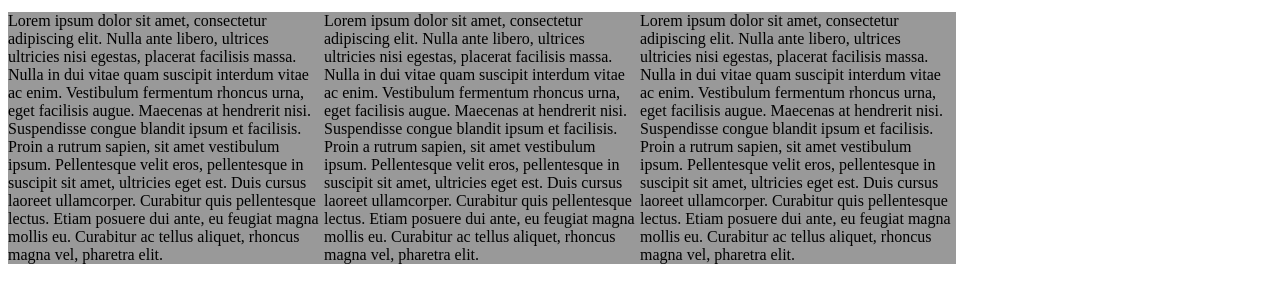
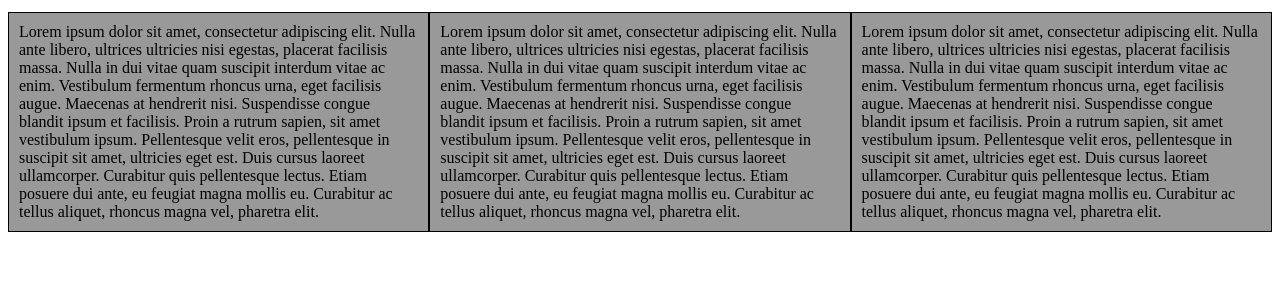
Before and after one commit to ErlingHolan/JHUcoursera_assignments, a plain HTML site: page mod2_soln/index.html in a window 1280 px wide. Shown: the part 61-364 px from the top of the page. Drawn offline with Linux system fonts and the light colour scheme.

Commit message:
Update styles.css

```diff
--- a/mod2_soln/css/styles.css
+++ b/mod2_soln/css/styles.css
@@ -9,7 +9,9 @@ h1 {
 section {
   float: left;
   background-color: #999999;
-  border: black;
+  border: 1px solid black;
+  padding: 10px;
+
 }
 #section1{
 
@@ -24,7 +26,7 @@ section {
 /********** Desktop view **********/
 @media (min-width: 992px) {
   section {
-    width: 25%;
+    width: 33.33%;
   }
 }
 
```
